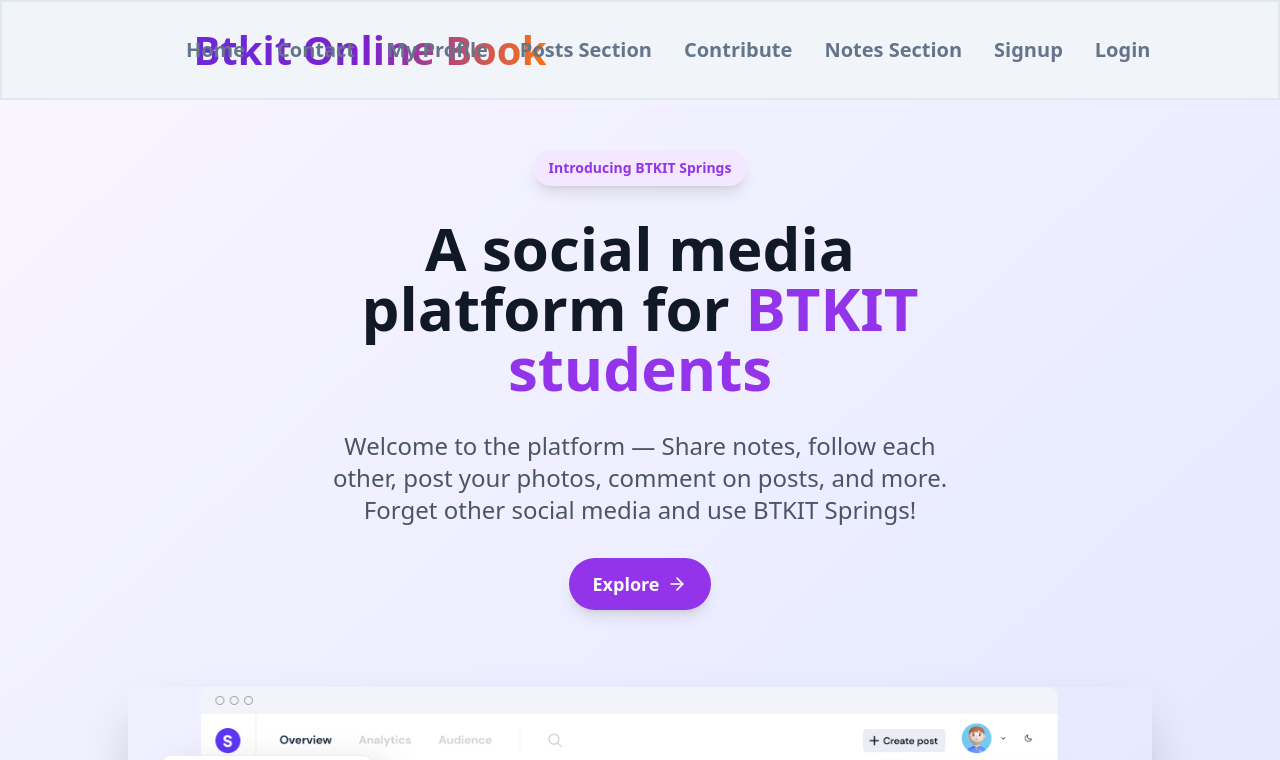
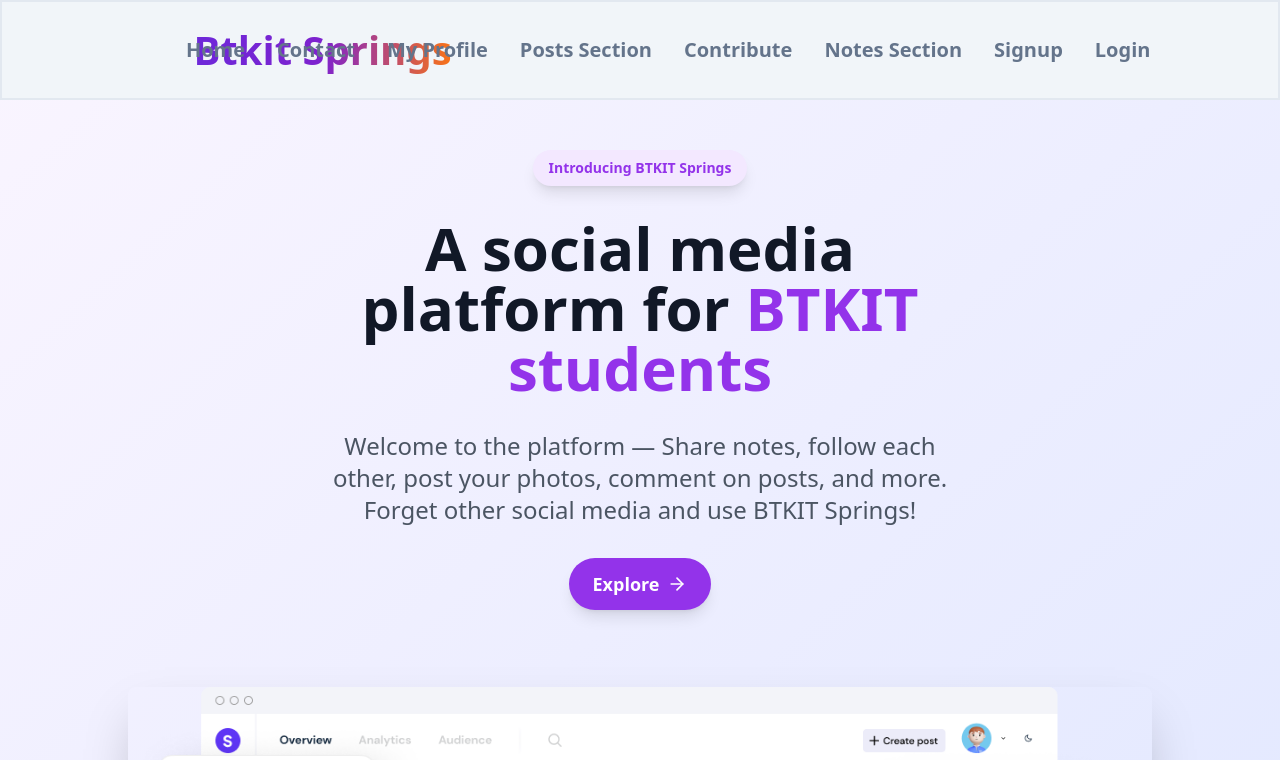
Before and after one commit to SuperexMack/Btkitnoteshub, a Next.js app in the folder Frontend/btkit/: page / in a window 1280 px wide. Shown: the top 760 px of the page. Built offline with nearby package versions, Linux system fonts and the light colour scheme.

Commit message:
Micro changes

```diff
--- a/Frontend/btkit/app/Components/Navbar.js
+++ b/Frontend/btkit/app/Components/Navbar.js
@@ -39,7 +39,7 @@ export function Navbar() {
       <div className="bg-slate-100 border-2 z-20 border-slate-200 h-[100px] w-full flex items-center fixed">
         <div className="relative left-4 md:left-[15%]">
           <h1 className="font-bold text-[30px] md:text-[40px] bg-gradient-to-r from-violet-700 via-purple-700 to-orange-500 bg-clip-text text-transparent">
-            Btkit Online Book
+            Btkit Springs
           </h1>
         </div>
 
```
